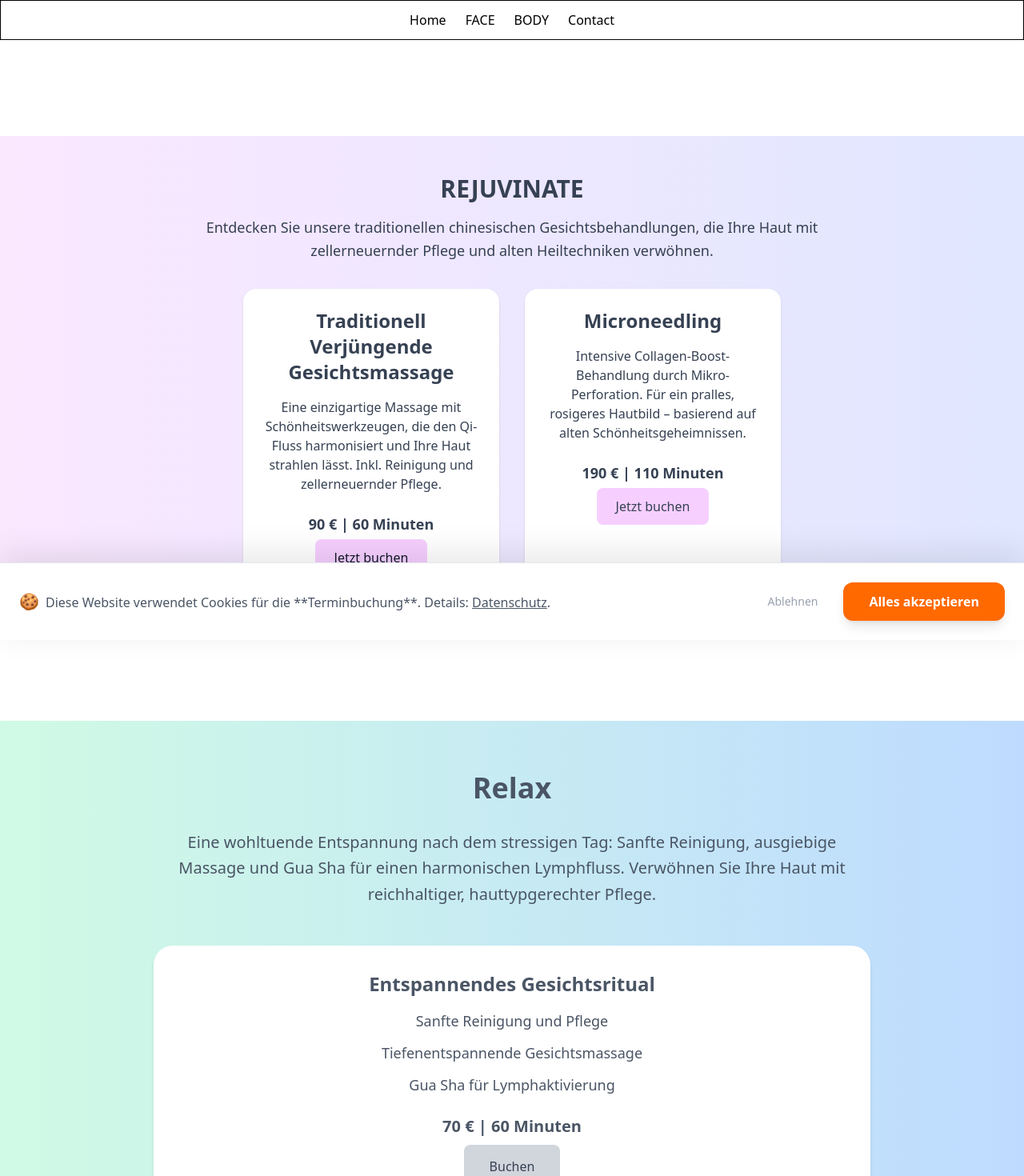
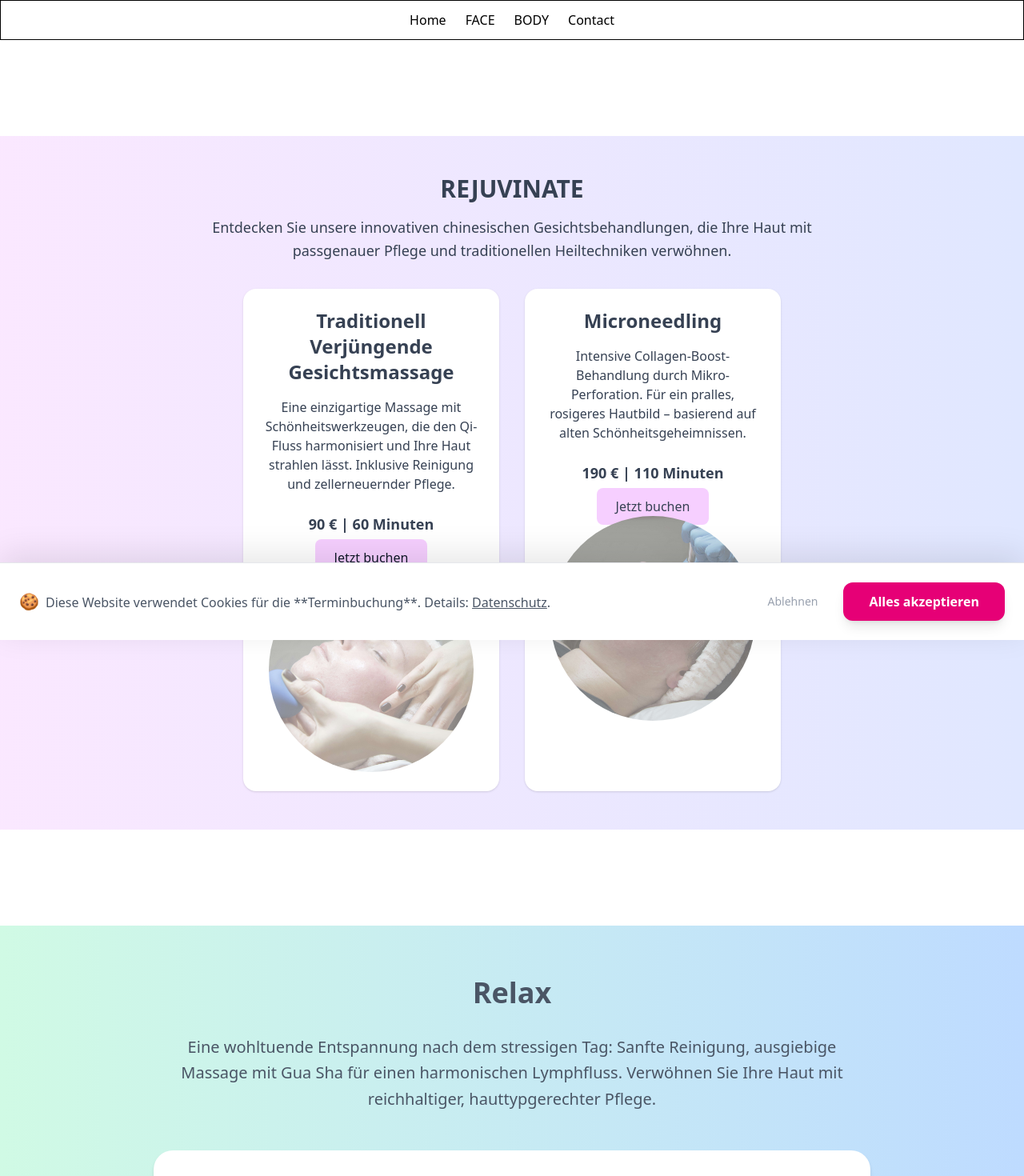
Before and after one commit to beakaiser/beakaiser, a Next.js app: page /face in a window 1280 px wide. Shown: the top 1470 px of the page at 80% size. Built offline with nearby package versions, Linux system fonts and the light colour scheme.

Commit message:
cookie update

```diff
--- a/app/buchung/page.tsx
+++ b/app/buchung/page.tsx
@@ -27,7 +27,7 @@ export default function BuchungPage() {
               href="https://cal.com/bea-kaiser-xp4fzo"
               target="_blank"
               rel="noopener noreferrer"
-              className="flex-1 bg-orange-500 text-white text-center px-6 py-3 rounded-xl font-bold hover:bg-orange-600 transition shadow-lg"
+              className="flex-1 bg-pink-300 text-white text-center px-6 py-3 rounded-xl font-bold hover:bg-pink-400 transition shadow-lg"
             >
               Weiter zu cal.com – Termin buchen
             </a>
--- a/app/components/CookieBanner.tsx
+++ b/app/components/CookieBanner.tsx
@@ -72,7 +72,7 @@ const CookieBanner = () => {
           </button>
           <button
             onClick={handleAccept}
-            className="bg-orange-500 hover:bg-orange-600 text-white font-bold py-3 px-8 rounded-xl shadow-lg"
+            className="bg-pink-600 hover:bg-pink-700 text-white font-bold py-3 px-8 rounded-xl shadow-lg"
           >
             Alles akzeptieren
           </button>
--- a/app/contact/page.tsx
+++ b/app/contact/page.tsx
@@ -53,14 +53,14 @@ export default function ContactPage() {
       </div>{" "}
       <br />{" "}
       <Image
-        src={(process.env.PAGES_BASE_PATH || "") + "/IMG_3347.jpg"}
+        src={(process.env.PAGES_BASE_PATH || "") + "bild"}
         alt="Madero"
         width={1290}
         height={1065}
         className=" w-2/3 object-cover mx-auto"
       />
       {/* Call-to-Action: Termin buchen */}
-      <div className="bg-gradient-to-r from-emerald-300 to-red-200 text-center text-gray-800 rounded-xl p-8 shadow-lg">
+      <div className="bg-gradient-to-r from-purple-50 to-fuchsia-200 text-center text-gray-800 rounded-xl p-8 shadow-lg">
         <h2 className="text-2xl font-semibold mb-3 text-white">
           Buchen Sie Ihren Termin
         </h2>
--- a/app/face/page.tsx
+++ b/app/face/page.tsx
@@ -12,9 +12,9 @@ export default function ContactPage() {
         <div className="max-w-3xl mx-auto text-center space-y-8">
           <h2 className="text-3xl font-bold uppercase mb-4">Rejuvinate</h2>
           <p className="text-lg leading-relaxed mb-8">
-            Entdecken Sie unsere traditionellen chinesischen
-            Gesichtsbehandlungen, die Ihre Haut mit zellerneuernder Pflege und
-            alten Heiltechniken verwöhnen.
+            Entdecken Sie unsere innovativen chinesischen Gesichtsbehandlungen,
+            die Ihre Haut mit passgenauer Pflege und traditionellen
+            Heiltechniken verwöhnen.
           </p>
 
           <div className="flex flex-col md:flex-row justify-center gap-8">
@@ -25,7 +25,7 @@ export default function ContactPage() {
               </h3>
               <p className="text-base mb-6">
                 Eine einzigartige Massage mit Schönheitswerkzeugen, die den
-                Qi-Fluss harmonisiert und Ihre Haut strahlen lässt. Inkl.
+                Qi-Fluss harmonisiert und Ihre Haut strahlen lässt. Inklusive
                 Reinigung und zellerneuernder Pflege.
               </p>
               <div className="text-lg font-semibold mb-4">
@@ -37,6 +37,14 @@ export default function ContactPage() {
               >
                 Jetzt buchen
               </a>
+
+              <Image
+                src={(process.env.PAGES_BASE_PATH || "") + "/DSC_0907.jpg"}
+                alt="Madero"
+                width={700}
+                height={700}
+                className=" w-64 h-64 rounded-full object-cover mx-auto"
+              />
             </div>
 
             {/* Behandlung 2: Microneedling */}
@@ -56,6 +64,14 @@ export default function ContactPage() {
               >
                 Jetzt buchen
               </a>
+
+              <Image
+                src={(process.env.PAGES_BASE_PATH || "") + "/DSC_0902.jpg"}
+                alt="Madero"
+                width={700}
+                height={700}
+                className="w-64 h-64 rounded-full object-cover mx-auto"
+              />
             </div>
           </div>
         </div>
@@ -72,7 +88,7 @@ export default function ContactPage() {
           {/* Beschreibung */}
           <p className="text-xl leading-relaxed mb-12 px-4 md:px-0">
             Eine wohltuende Entspannung nach dem stressigen Tag: Sanfte
-            Reinigung, ausgiebige Massage und Gua Sha für einen harmonischen
+            Reinigung, ausgiebige Massage mit Gua Sha für einen harmonischen
             Lymphfluss. Verwöhnen Sie Ihre Haut mit reichhaltiger,
             hauttypgerechter Pflege.
           </p>
@@ -94,6 +110,13 @@ export default function ContactPage() {
             >
               Buchen
             </a>
+            <Image
+              src={(process.env.PAGES_BASE_PATH || "") + "/DSC_0892.jpg"}
+              alt="Madero"
+              width={700}
+              height={700}
+              className=" w-64 h-64 rounded-full object-cover mx-auto"
+            />
           </div>
 
           {/* Add-ons */}
@@ -142,14 +165,14 @@ export default function ContactPage() {
               <h3 className="text-xl font-bold mb-6">Purify-Paket</h3>
               <ul className="list-none mb-8 space-y-4">
                 <li>✦ Hauttyp-Analyse & Beratung</li>
-                <li> ✦ Sanftes Enzympeeling</li>
+                <li> ✦ Sanftes Peeling</li>
                 <li> ✦ Tiefenreinigung + Maske</li>
                 <li> ✦ Nicht-komedogene Tagespflege</li>
               </ul>
               <div className="text-2xl font-semibold mb-4">70 € | 50 Min.</div>
             </div>
           </div>
-          <div className="bg-white shadow-sm p-8 rounded-3xl md:w-1/2">
+          <div className="bg-white shadow-sm p-8 rounded-3xl ">
             <h3 className="text-xl font-bold mb-6">Optionale Add-ons</h3>
             <div className="space-y-6">
               <div>
@@ -169,32 +192,11 @@ export default function ContactPage() {
         {/* CTA-Button */}
         <a
           href="/buchung"
-          className="bg-red-300 text-center text-blue-950 px-12 py-4 rounded-3xl hover:bg-fuchsia-200 transition"
+          className="block w-fit mx-auto bg-pink-200 text-center text-blue-950 px-12 py-4 rounded-3xl hover:bg-fuchsia-200 transition"
         >
           Termin sichern
         </a>
       </div>{" "}
-      <Image
-        src={(process.env.PAGES_BASE_PATH || "") + "/DSC_0892.jpg"}
-        alt="Madero"
-        width={700}
-        height={700}
-        className=" w-2/3 object-cover mx-auto"
-      />
-      <Image
-        src={(process.env.PAGES_BASE_PATH || "") + "/DSC_0907.jpg"}
-        alt="Madero"
-        width={700}
-        height={700}
-        className=" w-2/3 object-cover mx-auto"
-      />
-      <Image
-        src={(process.env.PAGES_BASE_PATH || "") + "/DSC_0902.jpg"}
-        alt="Madero"
-        width={700}
-        height={700}
-        className=" w-2/3 object-cover mx-auto"
-      />
     </div>
   );
 }
```
